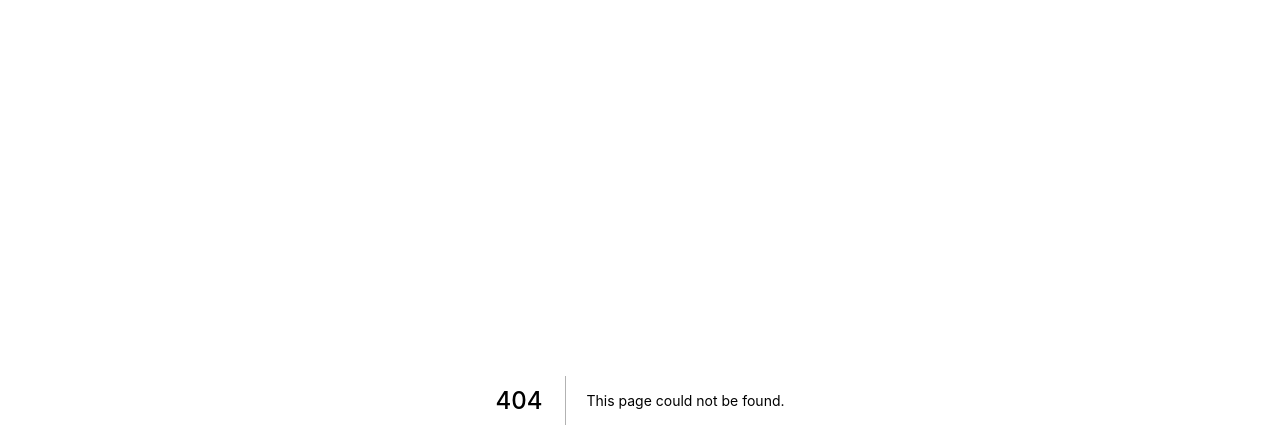
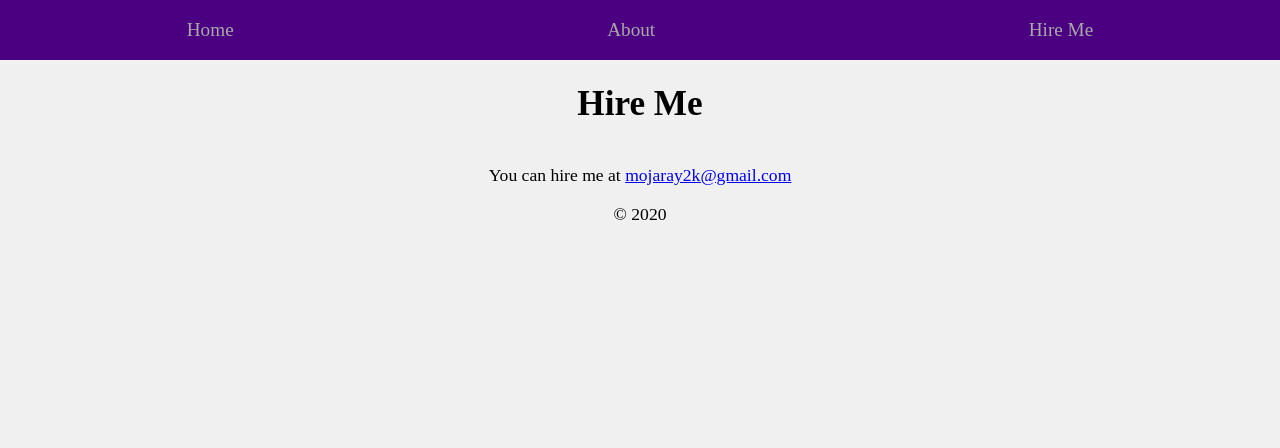
Before and after one commit to mojaray2k/next-portfolio, a Next.js app: page /hireme in a window 1280 px wide. Before the commit this address had no page. Shown: the top 448 px of the page. Built offline with nearby package versions, Linux system fonts and the light colour scheme.

Commit message:
adding default layout for all pages plus jss

```diff
--- /dev/null
+++ b/components/Layout.js
@@ -0,0 +1,61 @@
+import Link from "next/link";
+
+export default ({ children, title }) => (
+  <div className="root">
+    <header>
+      <Link href="/">
+        <a>Home</a>
+      </Link>
+      {"     "}
+      <Link href="/about">
+        <a>About</a>
+      </Link>
+      {"     "}
+      <Link href="hireme">
+        <a>Hire Me</a>
+      </Link>
+    </header>
+    <h1>{title}</h1>
+    {children}
+    <footer>&copy; {new Date().getFullYear()}</footer>
+    <style jsx>{`
+      .root {
+        display: flex;
+        justify-content: center;
+        align-items: center;
+        flex-direction: column;
+      }
+
+      header {
+        width: 100%;
+        display: flex;
+        justify-content: space-around;
+        padding: 1em;
+        font-size: 1.2rem;
+        background: indigo;
+      }
+
+      header a {
+        color: darkgrey;
+        text-decoration: none;
+      }
+
+      header a:hover {
+        font-weight: bold;
+        color: lightgrey;
+      }
+
+      footer {
+        padding; 1em;
+      }
+    `}</style>
+
+    <style global jsx>{`
+      body {
+        margin: 0;
+        font-size: 110%;
+        background: #f0f0f0;
+      }
+    `}</style>
+  </div>
+);
--- /dev/null
+++ b/pages/hireme.js
@@ -0,0 +1,12 @@
+import Layout from "../components/Layout";
+
+const HireMe = () => (
+  <Layout title="Hire Me">
+    <p>
+      You can hire me at{" "}
+      <a href="mailto:mojaray2k@gmail.com">mojaray2k@gmail.com</a>
+    </p>
+  </Layout>
+);
+
+export default HireMe;
```
Also changed, not shown: pages/about.js (added, +12 -0 lines), pages/index.js (+7 -1 lines), public/static/javascript-logo.png (added), 1 other file (tests, documents, lock files or other folders).
